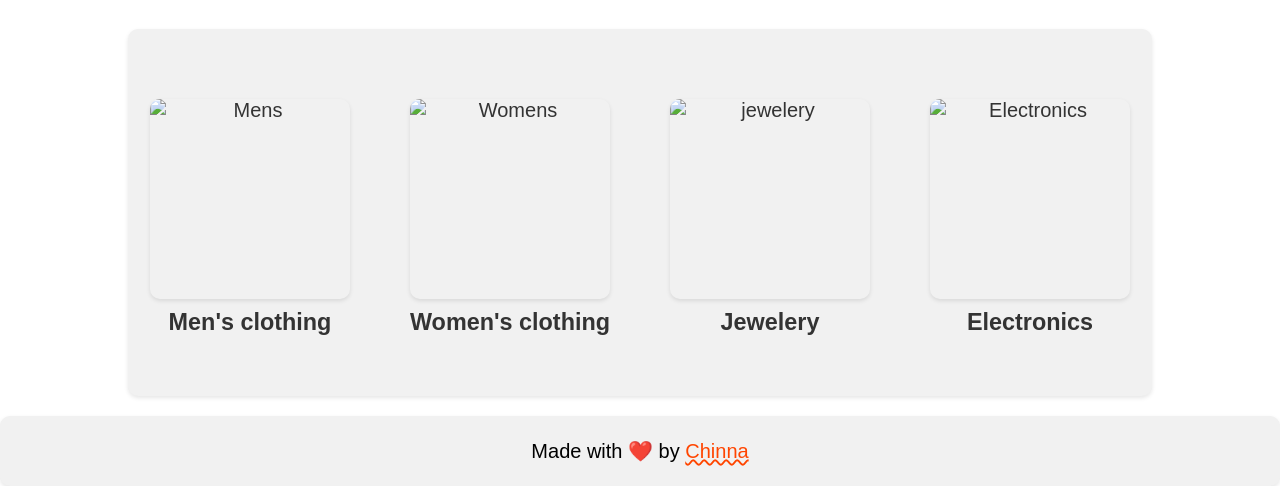
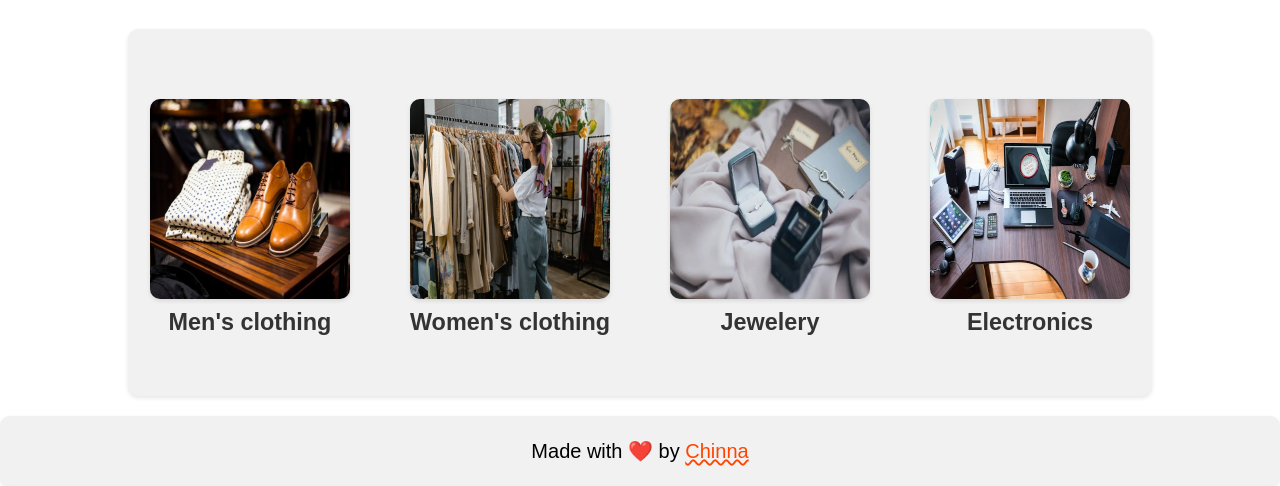
Before and after one commit to chinna299/Fake-Store-JS-project, a plain HTML site: page About Us-page/index.html in a window 1280 px wide. Shown: the part 593-1079 px from the top of the page. Drawn offline with Linux system fonts and the light colour scheme.

Commit message:
html code

```diff
--- a/About Us-page/index.html
+++ b/About Us-page/index.html
@@ -44,23 +44,22 @@
         <p>Our team is passionate about curating the latest trends and must-have items, so you can find everything you need in one place. Whether you're looking for fashion, electronics, home goods, or more, we've got you covered.</p>
         <p>Thank you for choosing us as your go-to online store. We look forward to serving you!</p>
     </div>
-
     <h1 class="ourProducts">Our Products</h1>
     <div class="our-products">
         <div class="product-container">
-            <img src="./images/mens.jpg" alt="Mens" class="product-image">
+            <img src="./images/mens(1).jpg" alt="Mens" class="product-image">
             <h3>Men's clothing</h3>
         </div>
         <div class="product-container">
-            <img src="./images/womens.jpg" alt="Womens" class="product-image">
+            <img src="./images/womens(1).jpg" alt="Womens" class="product-image">
             <h3>Women's clothing</h3>
         </div>
         <div class="product-container">
-            <img src="./images/jewelery.jpg" alt="jewelery" class="product-image">
+            <img src="./images/jewelery(1).jpg" alt="jewelery" class="product-image">
             <h3>Jewelery</h3>
         </div>
         <div class="product-container">
-            <img src="./images/electronics.jpg" alt="Electronics" class="product-image">
+            <img src="./images/electronics(1).jpg" alt="Electronics" class="product-image">
             <h3>Electronics</h3>
         </div>
     </div>
```
